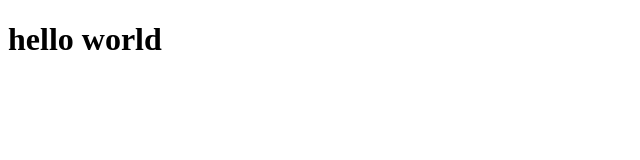
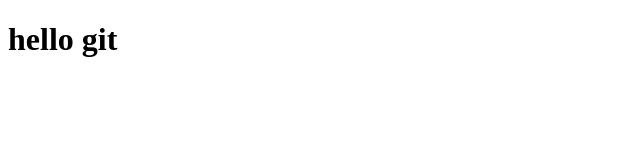
Before and after one commit to askegutten/azuredrit, a plain HTML site: page index.html in a window 1280 px wide. Shown: the whole page, without its empty margins (0-640 px from the left). Drawn offline with Linux system fonts and the light colour scheme.

Commit message:
Update index.html

```diff
--- a/index.html
+++ b/index.html
@@ -7,6 +7,6 @@
     <title>Document</title>
 </head>
 <body>
-    <h1>hello world</h1>
+    <h1>hello git</h1>
 </body>
 </html>
```
